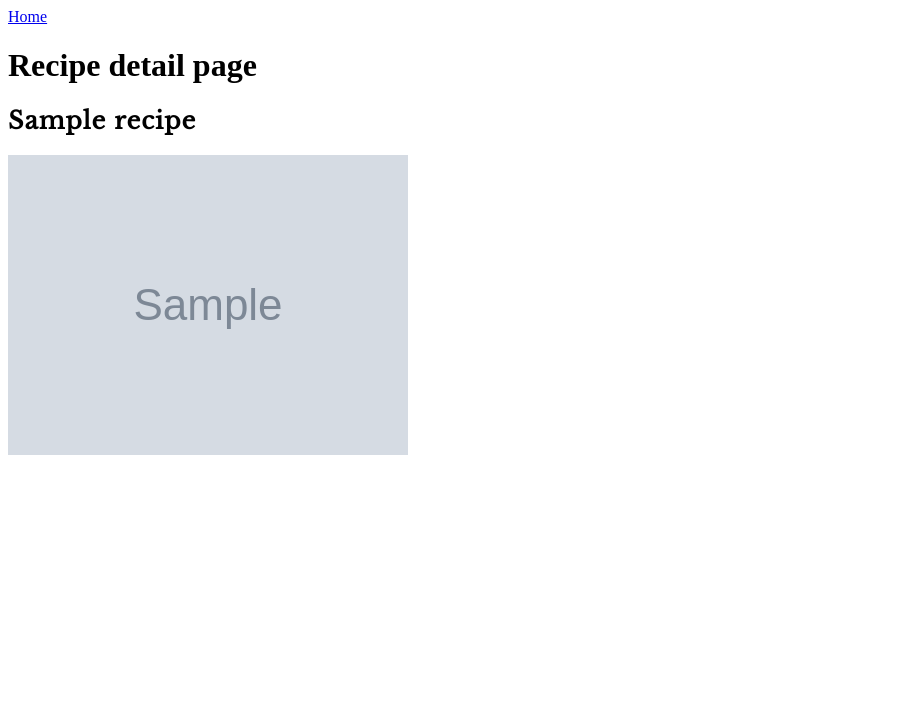
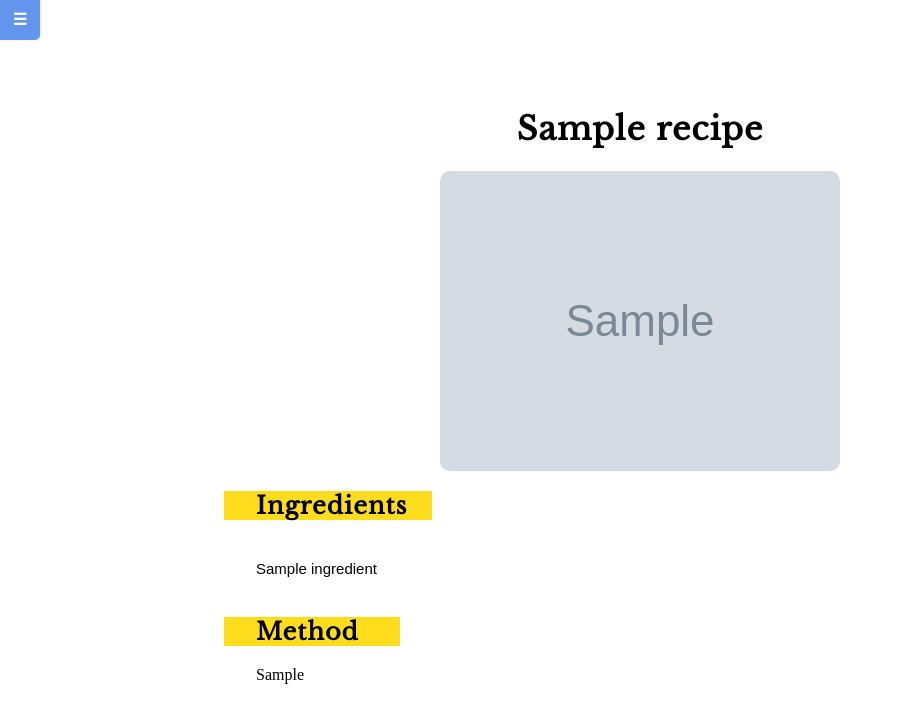
Before and after one commit to antoni-devlin/Slurp, a Django app: page /recipes/1 in a window 1280 px wide. Shown: the top 723 px of the page, without its empty margins (0-903 px from the left). Run offline with Django 3.2, Linux system fonts and the light colour scheme; tables that the repository leaves empty hold one stand-in row (values such as "Sample post"); grey boxes marked "Sample" are stand-in pictures.

Commit message:
Plugged in designed templates

```diff
--- a/Slurp-project/recipes/templates/recipes/base.html
+++ b/Slurp-project/recipes/templates/recipes/base.html
@@ -1,18 +1,43 @@
 {% load static %}
+
 <!DOCTYPE html>
 <html lang="en" dir="ltr">
 
-  <head>
-    <link rel="shortcut icon" type="image/png" href={% static 'favicon.ico'%}/>
+<head>
+    <meta name="viewport" content="width=device-width, initial-scale=1.0">
     <meta charset="utf-8">
-    <title>Slurp</title>
-    <link rel="stylesheet" href="{% static 'css/main.css' %}">
-  </head>
-  <body>
+    <title>Slurp | {% block title %}{% endblock %}</title>
+    <link rel="stylesheet" href="{% static '/css/main.css'%}">
+</head>
 
+<body>
+
+    <nav class="nav-side">
+        <a href="javascript:void(0)" onclick="toggleNav()" class="nav-toggle"></a>
+        <h3>Menu</h3>
+        <ul>
+            <li><a href="index.html">Home</a></li>
+            <li><a href="#">Add recipe</a></li>
+            <li><a href="#">Random recipe</a></li>
+        </ul>
+        <hr>
+        <h3>Categories</h3>
+        <ul class=categories>
+            <li><a href="#">Starter</a></li>
+            <li><a href="#">Main</a></li>
+            <li><a href="#">Dessert</a></li>
+            <li><a href="#">Snack</a></li>
+            <li><a href="#">Breakfast</a></li>
+        </ul>
+    </nav>
     {% block content %}
+    {% endblock %}
+    <footer>
+    </footer>
 
-    {% endblock %}
-  </body>
-  <script type="text/javascript" src="{% static 'js/menu.js' %}"></script>
+
+    <script type="text/javascript" src="{% static '/js/menu.js'%}"></script>
+
+</body>
+
 </html>
--- a/Slurp-project/recipes/templates/recipes/recipe_detail.html
+++ b/Slurp-project/recipes/templates/recipes/recipe_detail.html
@@ -1,8 +1,27 @@
 {% extends 'recipes/base.html' %}
 {% load static %}
-{% block content %}
-<a href="{% url 'home' %}">Home</a>
-<h1>Recipe detail page</h1>
-<h2>{{ recipe.name }}</h2>
-<img src="{{ recipe.image.url }}" alt="">
+
+
+{% block title %}{{recipe.name}}{% endblock%}
+
+{%block content%}
+    <main class="main-content">
+        <header>
+
+        </header>
+        <div class="wrapper">
+            <h1 class="recipe-name"> {{recipe.name }}</h1>
+            <img src="{{ recipe.image.url }}" alt="">
+            <h2>Ingredients</h2>
+            <ul class="ingredients" data-columns="2">
+                {% for ingredient in recipe.ingredients.all %}
+                <li>{{ ingredient.name }}</li>
+                {% endfor %}
+            </ul>
+            <div class="method">
+                <h2>Method</h2>
+                {{ recipe.method }}
+            </div>
+        </div>
+    </main>
 {% endblock %}
--- a/Slurp-project/recipes/views.py
+++ b/Slurp-project/recipes/views.py
@@ -5,7 +5,8 @@ from .forms import RecipeForm
 
 def home(request):
     recipes = Recipe.objects
-    return render(request, "recipes/home.html", {'recipes':recipes})
+    page_title = 'Home'
+    return render(request, "recipes/home.html", {'recipes':recipes, 'page_title':page_title})
 
 def recipe_detail(request, recipe_id):
     recipe_detail = get_object_or_404(Recipe, pk=recipe_id)
--- a/Slurp-project/static/css/main.css
+++ b/Slurp-project/static/css/main.css
@@ -141,6 +141,7 @@ article[class*="recipe-card"] time {
 .wrapper h1, h2 {
     font-family: 'Libre Baskerville', serif;
     letter-spacing: 1px;
+    z-index: -1;
     /* margin: 0; */
 }
 
```
Also changed, not shown: Slurp-project/recipes/templates/recipes/home.html (+16 -10 lines).
